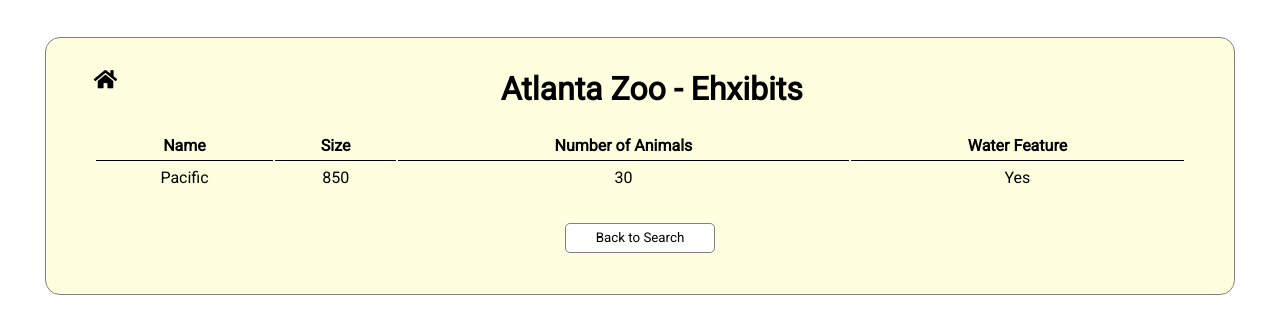
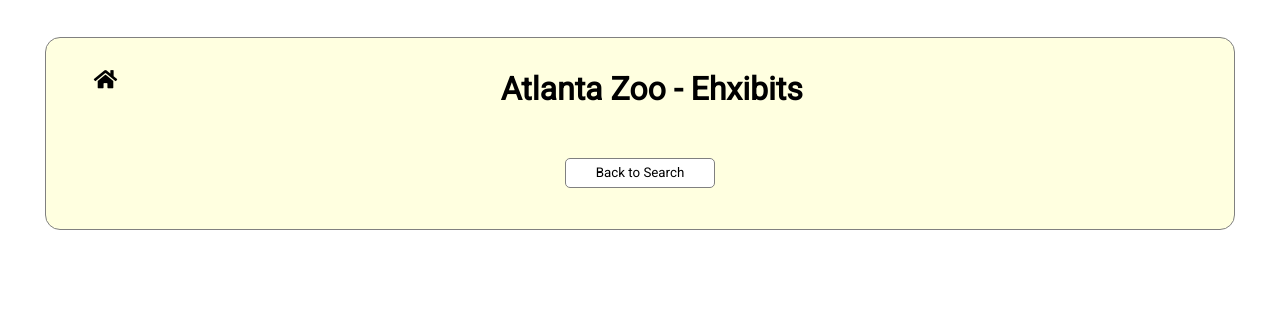
Before and after one commit to xuranchen/Titans-Zoo-Management, a website: page html/exhibit-results.html in a window 1280 px wide. Drawn offline with Linux system fonts and the light colour scheme; files that its build step writes are made by us from their sources; files whose address does not match are found by name.

Commit message:
Deleted Dummy data in exhibit-results

```diff
--- a/html/exhibit-results.html
+++ b/html/exhibit-results.html
@@ -12,17 +12,6 @@
         <h1>Atlanta Zoo - Ehxibits</h1>
         <table>
             <tr>
-                <th>Name</th>
-                <th>Size</th>
-                <th>Number of Animals</th>
-                <th>Water Feature</th>
-            </tr>
-            <tr>
-                <!--dummy data; TO DELETE-->
-                <td>Pacific</td>
-                <td>850</td>
-                <td>30</td>
-                <td>Yes</td>
             </tr>
         </table>
         <br>
```
